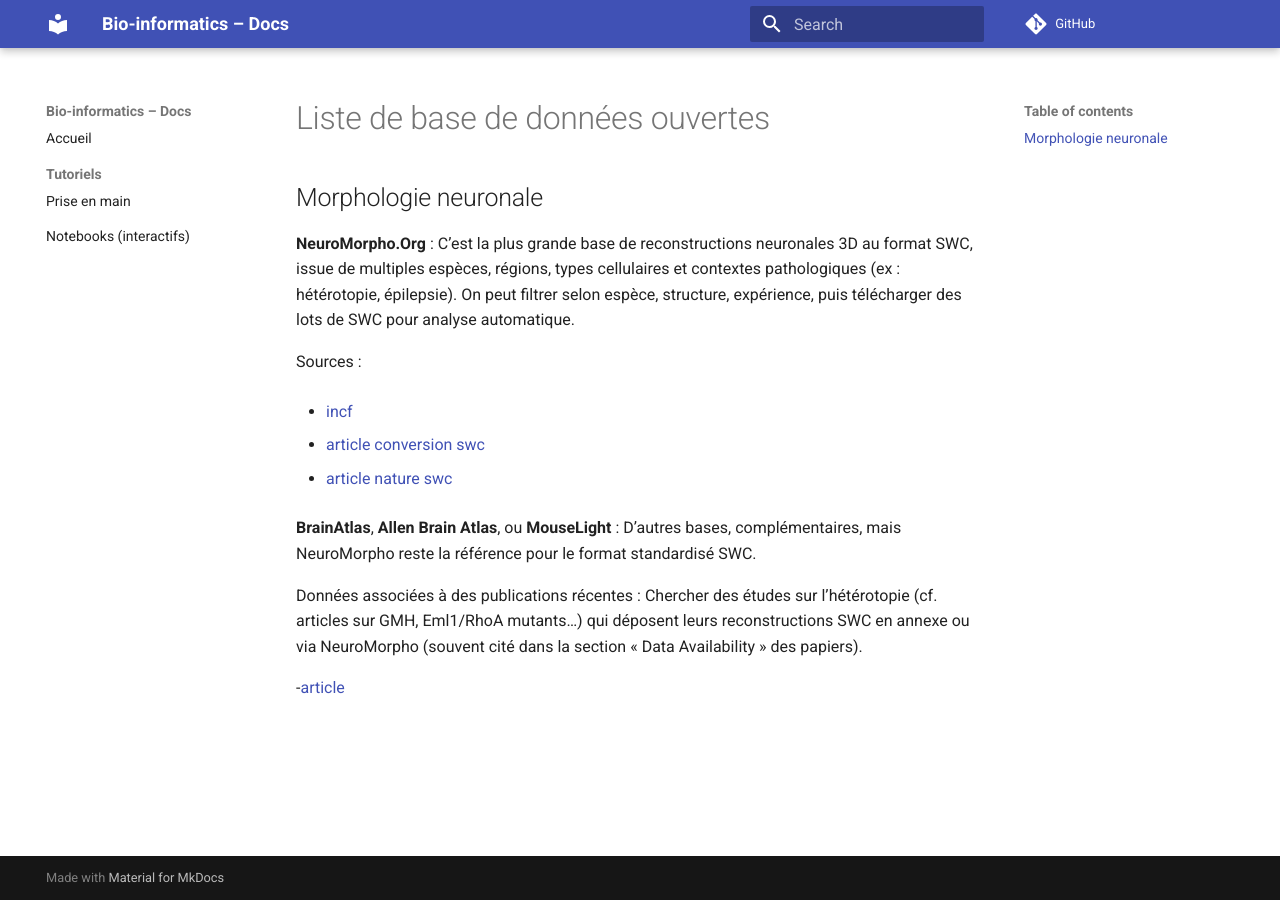
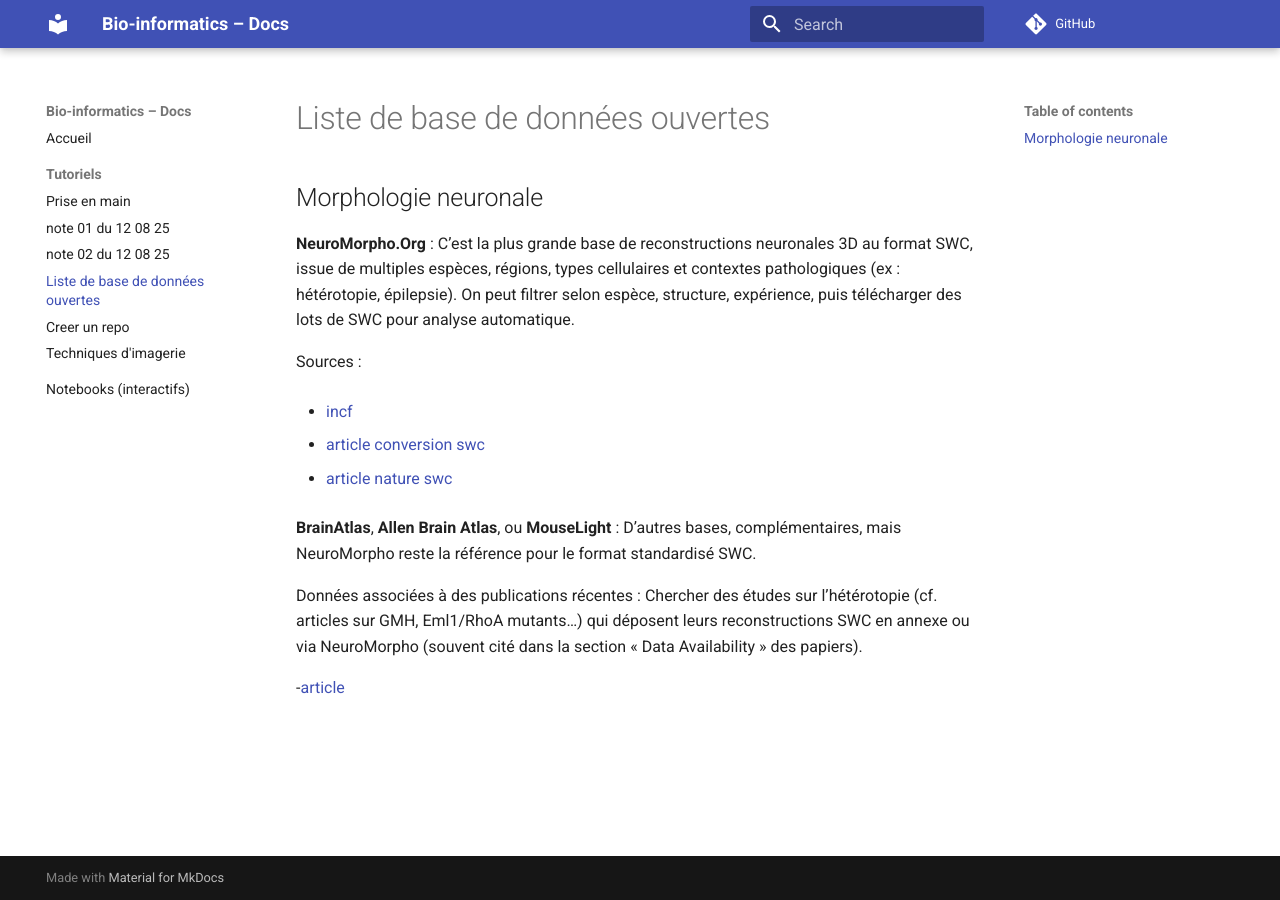
Before and after one commit to maximedieudonne/BioInformatic_Notebooks, an MkDocs documentation site: the page built from docs/tutos/base_donnees_ouvertes.md, in a window 1280 px wide. Built offline with MkDocs 1.6.1 and Material for MkDocs 9.7.7, drawn with Linux system fonts in a browser that asks for light colours; comment, search, counter and statistics services are not loaded.

Commit message:
add page

```diff
--- a/mkdocs.yml
+++ b/mkdocs.yml
@@ -13,4 +13,9 @@
   - Accueil: index.md
   - Tutoriels:
       - Prise en main: tutos/prise-en-main.md
+      - note 01 du 12 08 25 : tutos/00_notes_120825.md
+      - note 02 du 12 08 25 : tutos/01_notes_120825.md
+      - Liste de base de données ouvertes : tutos/base_donnees_ouvertes.md
+      - Creer un repo : tutos/coockie_cutter.md
+      - Techniques d'imagerie : tutos/techniques_imagerie.md
   - Notebooks (interactifs): notebooks/index.html   # sous-site Jupyter Book
```
Also changed, not shown: docs/tutos/getting-started.md (deleted, +0 -6 lines), docs/tutos/base_donnees_ouvertes.md (renamed from docs/tutos/base_données_ouvertes.md).
